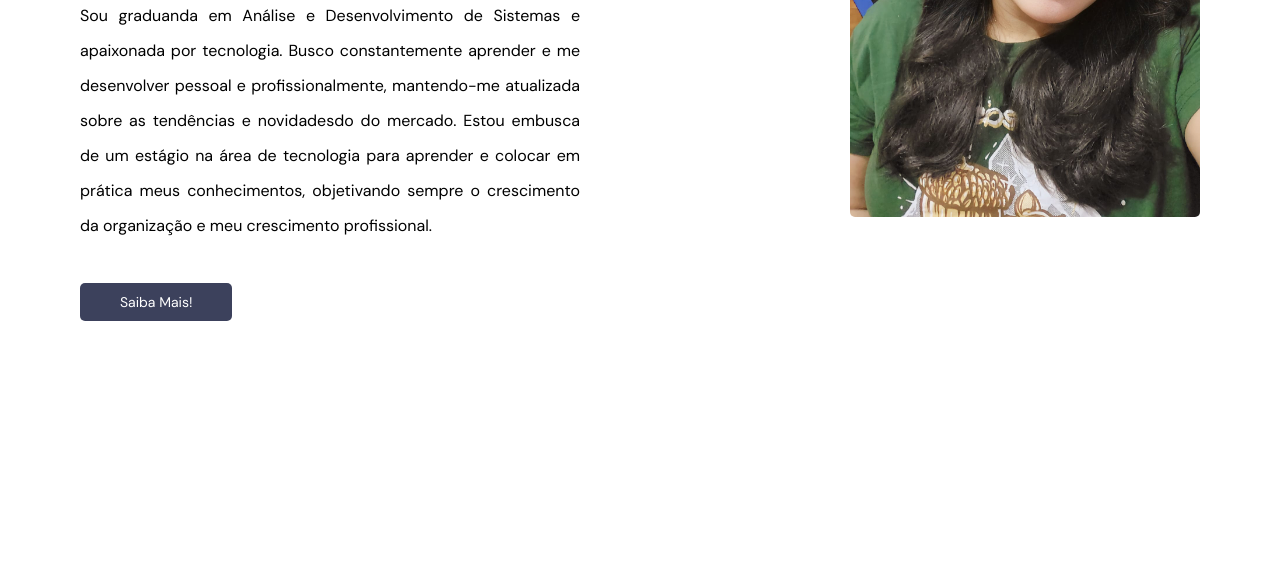
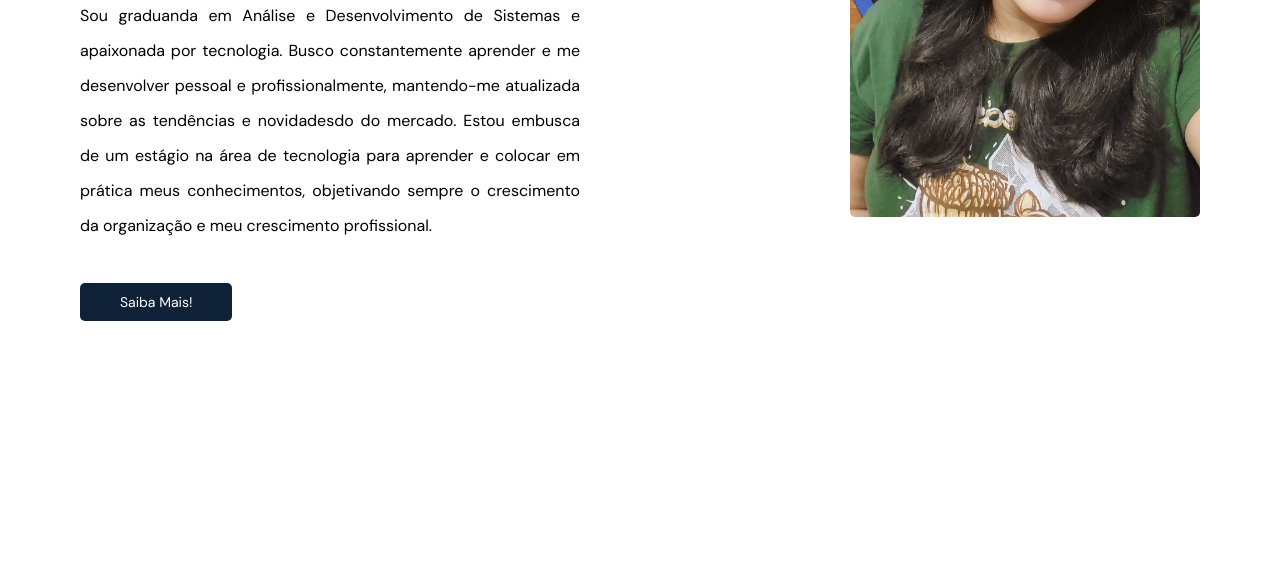
Before and after one commit to BarbaraLeimig/Portfolio-Barbara-Leimig, a plain HTML site: page index.html in a window 1280 px wide. Shown: the part 504-1082 px from the top of the page. Drawn offline with nearby package versions, Linux system fonts and the light colour scheme.

Commit message:
Update styles.css

```diff
--- a/styles.css
+++ b/styles.css
@@ -61,8 +61,6 @@ body {
   color: var(--tertiary-color);
 }
 
-
-
 .navbar.active {
   box-shadow: 0 0.2rem 0.5rem rgba(0, 0, 0, 0.1);
 }
@@ -122,10 +120,14 @@ p:not(:last-of-type),
 }
 
 .btn.btn-primary {
-  background-color: var(--dark-secondary-color);
+  background-color: var(--secondary-color);
   color: var(--white);
   font-weight: 400;
   font-size: 1.4rem;
+}
+
+.btn.btn-primary:hover {
+  background-color: var(--gray);
 }
 
 .max-width {
```
